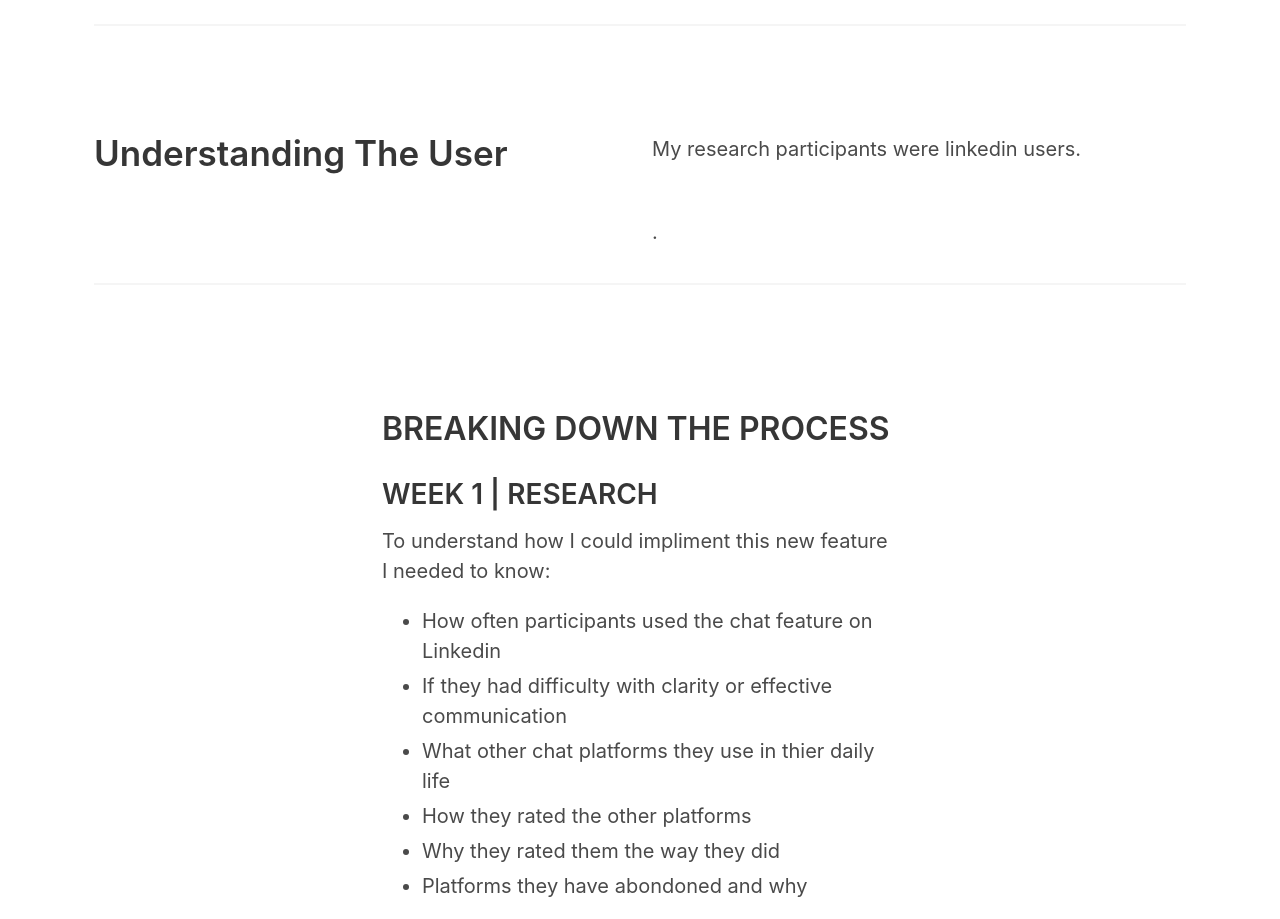
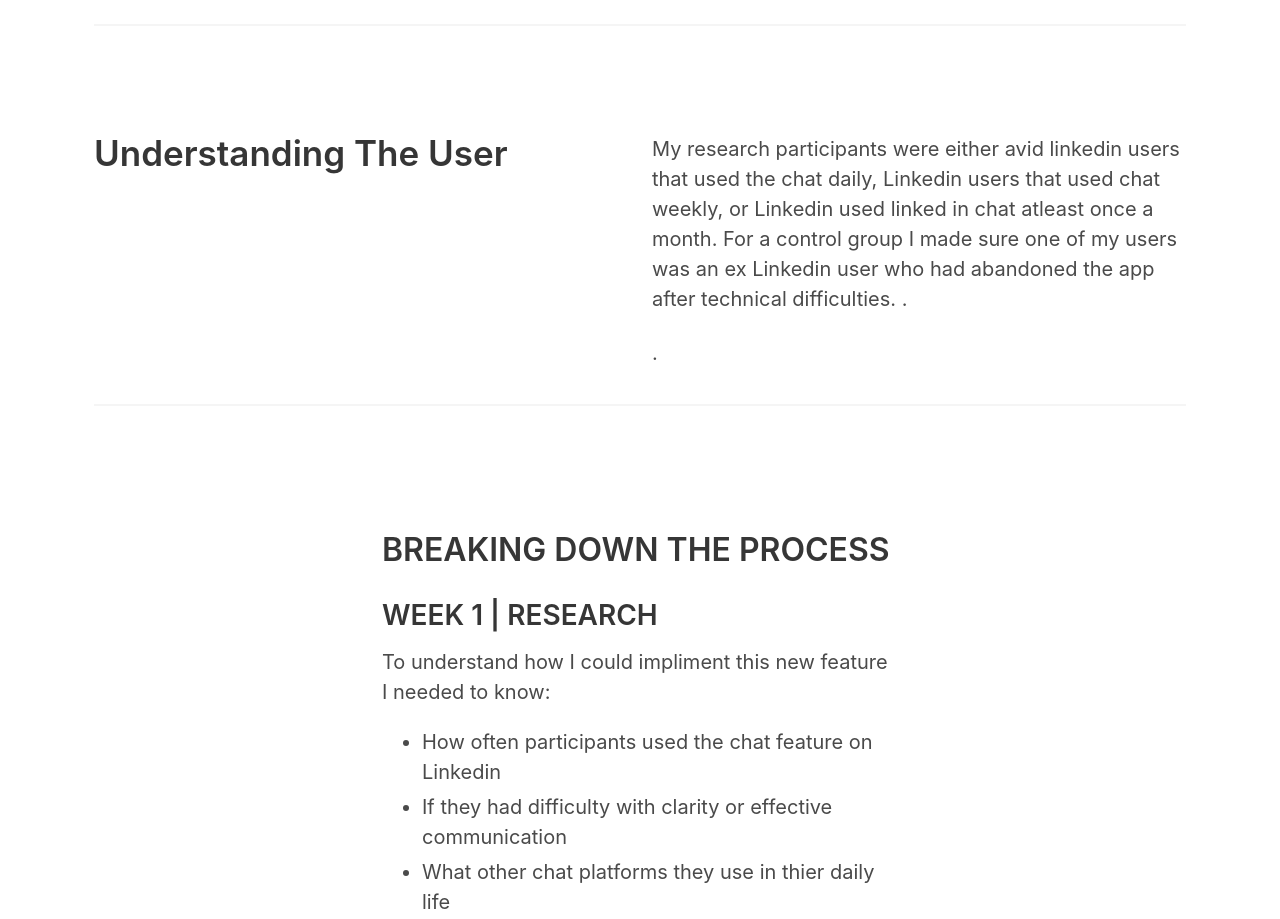
Before and after one commit to Morticia007/bulma-portfolio, a React (Create React App) app: page /linkedin in a window 1280 px wide. Shown: the part 2840-3759 px from the top of the page. Built offline with nearby package versions, Linux system fonts and the light colour scheme.

Commit message:
Added research participant content

```diff
--- a/src/LinkedIn.js
+++ b/src/LinkedIn.js
@@ -31,7 +31,7 @@ const projectContentList = [
   {
     id: uuidv4(),
     heading: 'Understanding The User',
-    firstP: 'My research participants were linkedin users.',
+    firstP: 'My research participants were either avid linkedin users that used the chat daily, Linkedin users that used chat weekly, or Linkedin used linked in chat atleast once a month. For a control group I made sure one of my users was an ex Linkedin user who had abandoned the app after technical difficulties.  .',
     secondP: `. `,
   },
 ];
```
